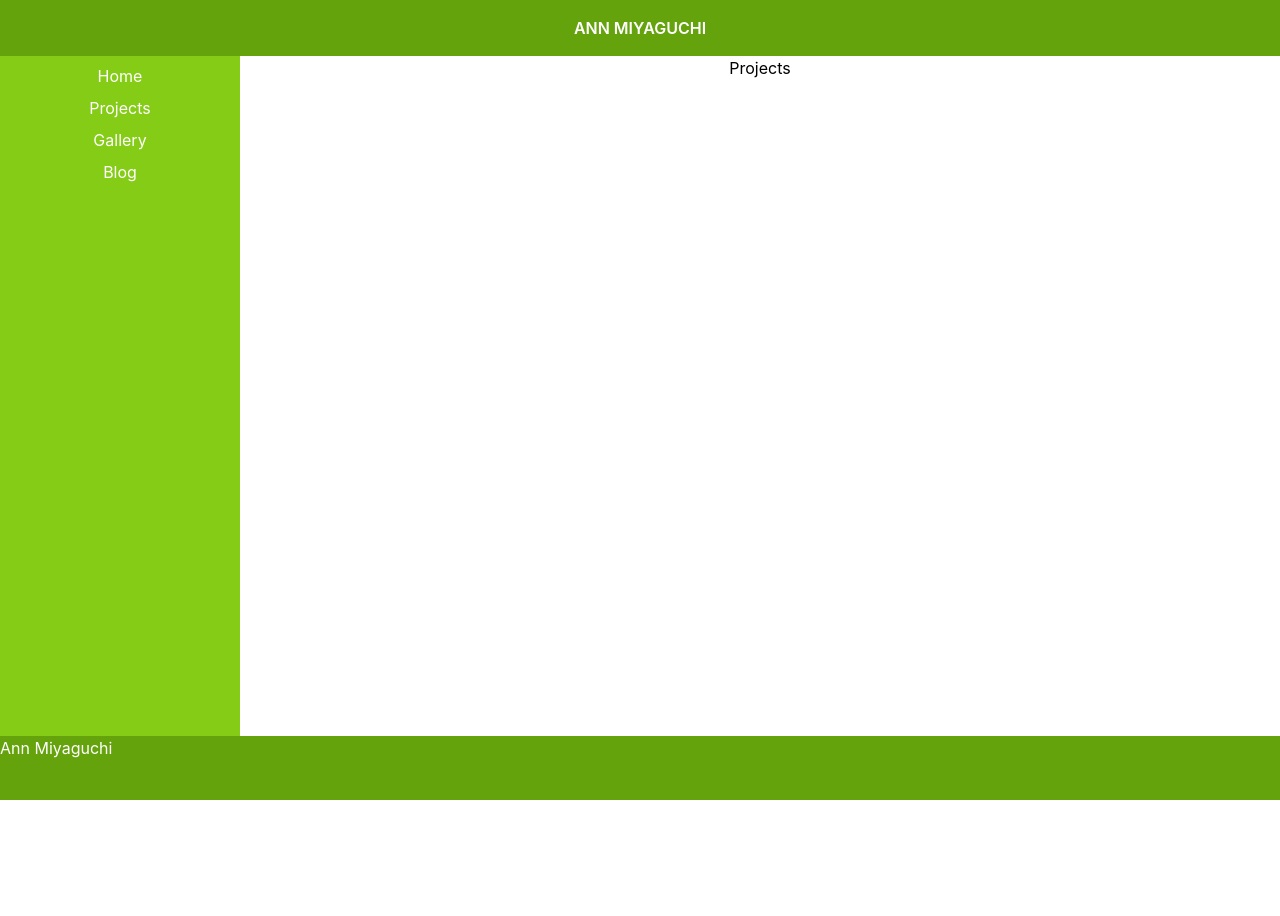
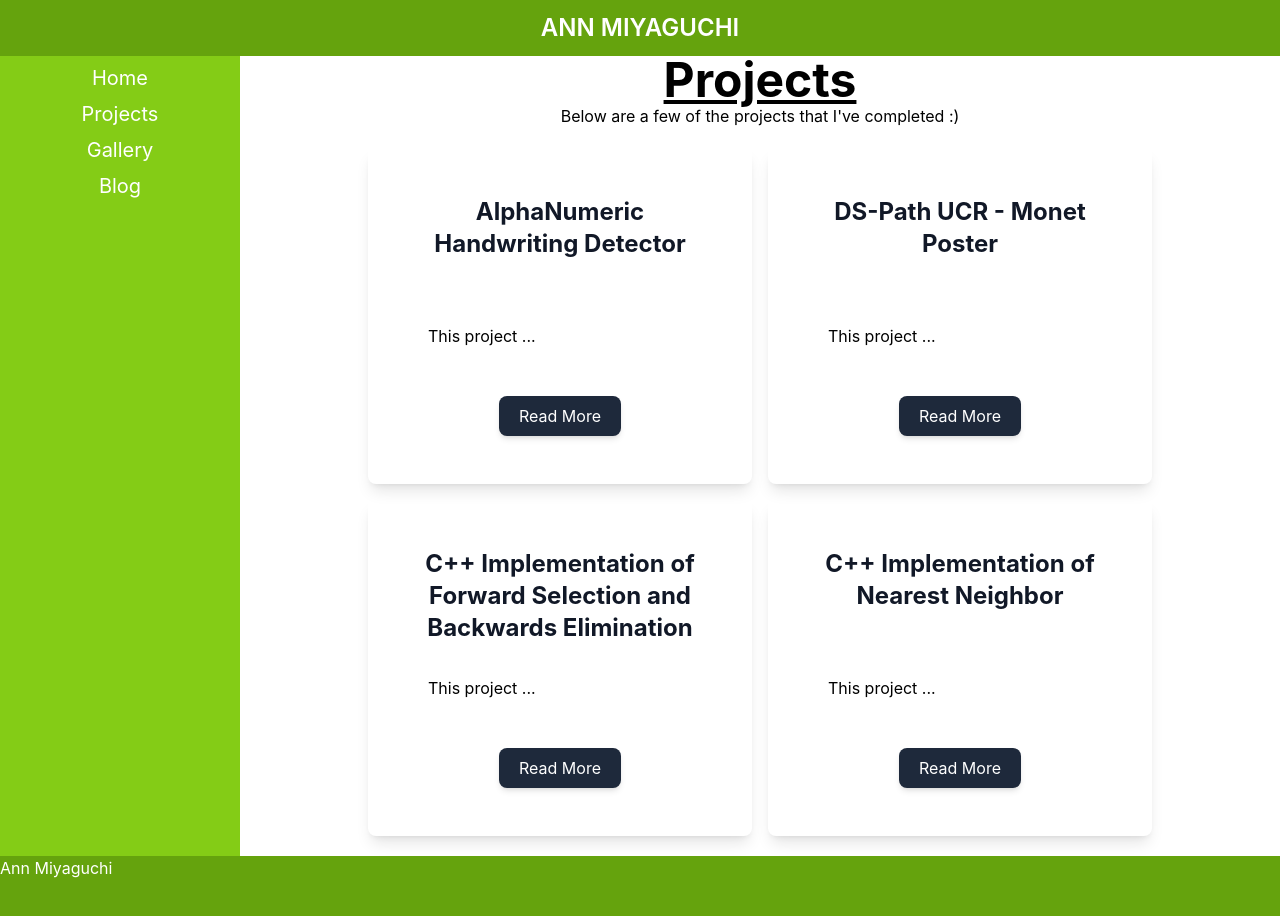
Before and after one commit to limesoda314/website2023, a React (Create React App) app: page /projects in a window 1280 px wide. Shown: the top 916 px of the page. Before the commit the page ends 800 px from the top, so only its background shows below. Built offline with nearby package versions, Linux system fonts and the light colour scheme.

Commit message:
Added in project cards and links to the project pages where you can read more. Will need to implement code blocks and fill in descriptions later. I will need to add additional projects later

```diff
--- a/src/App.js
+++ b/src/App.js
@@ -6,6 +6,10 @@ import Gallery from "./Components/Pages/Gallery";
 import Blog from "./Components/Pages/Blog";
 import Layout from "./Components/Pages/Layout";
 import NoPage from "./Components/Pages/NoPage";
+import Alphanumeric from './Components/Projects/alphanumeric';
+import Poster from  './Components/Projects/dspathposter';
+import ForwardBackwards from './Components/Projects/forwardbackward';
+import NearestNeighbor from './Components/Projects/nearestneighbor';
 
 
 function App() {
@@ -19,7 +23,13 @@ function App() {
             <Route path="gallery" element={<Gallery />} />
             <Route path="blog" element={<Blog />} />
             <Route path="*" element={<NoPage />} />
+
+            <Route path="projects/alphanumeric-handwriting-detector" element={<Alphanumeric />} />
+            <Route path="projects/dspath-ucr-monet-poster" element={<Poster/>} />
+            <Route path="projects/cpp-forward-selection-and-backwards-elimination-implementation" element={<ForwardBackwards />} />
+            <Route path="projects/cpp-nearest-neighbor-implementation" element={<NearestNeighbor />} />
         </Route>
+
         </Routes>
     </BrowserRouter>
 
--- a/src/Components/Pages/Home.js
+++ b/src/Components/Pages/Home.js
@@ -10,7 +10,8 @@ function Home() {
             <div className="flex flex-col space-y-8">
                 <h1 className='text-5xl font-bold underline'>Home</h1>
                 <div className="px-8 text-left box-content box-border">
-                    Hello! I'm Ann, a soon to be masters student at UCR. I just graduated with my bachelor's this spring so over the summer I'm planning to work on this website. Hopefully before the end of summer
+                    Hello! I'm Ann, a soon to be masters student at UCR. I just graduated with my bachelor's this spring so over the summer I'm planning to work on this website.
+                    Hopefully before the end of summer you'll get to see something cool
                 </div>
             </div>
 
--- a/src/Components/Pages/Layout.js
+++ b/src/Components/Pages/Layout.js
@@ -23,7 +23,7 @@ export default function Layout() {
 
    return (
        <div className='min-h-screen flex flex-col'>
-           <header className='bg-lime-600 text-white sticky top-0 h-14 flex justify-center items-center font-semibold uppercase'>
+           <header className='bg-lime-600 text-white sticky top-0 h-14 flex justify-center items-center text-2xl font-semibold uppercase'>
                Ann Miyaguchi
            </header>
            <div className='flex flex-col md:flex-row flex-1'>
@@ -33,7 +33,7 @@ export default function Layout() {
                            {testMenuItems.map(({ href, title }) => (
                                <li className='m-2' key={title}>
                                    <NavLink to={href} >
-                                       <p className={'hover:bg-lime-300 text-white'}>{title}</p>
+                                       <p className={'hover:bg-lime-300 text-xl text-white'}>{title}</p>
                                    </NavLink>
                                </li>
                            ))}
@@ -44,7 +44,6 @@ export default function Layout() {
                    <Outlet />
                </main>
 
-
            </div>
            <footer className={"bg-lime-600 text-white flex inset-x-0 bottom-0 h-16 "}>
                 <p>
--- a/src/Components/Pages/NoPage.js
+++ b/src/Components/Pages/NoPage.js
@@ -5,6 +5,7 @@ function NoPage() {
         <div>
             <title>404 Error</title>
             <h1>404 Error</h1>
+            <p>Sorry, the page you are trying to access doesn't exist</p>
         </div>
     );
 } export default NoPage;
--- a/src/Components/Pages/Projects.js
+++ b/src/Components/Pages/Projects.js
@@ -1,8 +1,48 @@
-function Projects() {
+
+import SimpleCard from '../SimpleCard';
+
+export default function Projects() {
+
+    const testProjectItems = [
+        {
+            href: 'alphanumeric-handwriting-detector',
+            title: 'AlphaNumeric Handwriting Detector',
+            description: 'This project ...',
+        },
+        {
+            href: 'dspath-ucr-monet-poster',
+            title: 'DS-Path UCR - Monet Poster ',
+            description: 'This project ...',
+        },
+        {
+            href: 'cpp-forward-selection-and-backwards-elimination-implementation',
+            title: 'C++ Implementation of Forward Selection and Backwards Elimination',
+            description: 'This project ...',
+        },
+        {
+             href: 'cpp-nearest-neighbor-implementation',
+             title: 'C++ Implementation of Nearest Neighbor',
+             description: 'This project ...',
+        },
+    ];
     return (
-    <div>
+        <div>
         <title>Projects</title>
-        <p> Projects</p>
-    </div>);
+
+        <div className="flex flex-col">
+            <h1 className='text-5xl font-bold underline'>Projects</h1>
+            <div>
+                Below are a few of the projects that I've completed :)
+            </div>
+            <div className="flex flex-row flex-wrap justify-center text-center p-3">
+                    {testProjectItems.map(({ href, description, title }) => (
+                        <SimpleCard  title={title} description={description} href={href} />
+                    ))}
+            </div>
+
+        </div>
+
+    </div>
+    );
+
 };
-export default Projects;
--- /dev/null
+++ b/src/Components/Projects/alphanumeric.js
@@ -0,0 +1,7 @@
+export default function Alphanumeric() {
+    return (
+    <div>
+        <title>Alphanumeric</title>
+        <p> Alphanumeric</p>
+    </div>);
+};
--- /dev/null
+++ b/src/Components/Projects/dspathposter.js
@@ -0,0 +1,9 @@
+export default function Poster() {
+    return (
+    <div>
+        <title>DS Path Poster</title>
+        <p> DS Path Poster </p>
+
+
+    </div>);
+};
--- /dev/null
+++ b/src/Components/Projects/forwardbackward.js
@@ -0,0 +1,9 @@
+export default function ForwardBackwards() {
+    return (
+    <div>
+        <title>Forward Selection and Backwards Elimination</title>
+        <p> Forward Selection and Backwards Elimination </p>
+
+
+    </div>);
+};
--- /dev/null
+++ b/src/Components/Projects/nearestneighbor.js
@@ -0,0 +1,9 @@
+export default function NearestNeighbor() {
+    return (
+    <div>
+        <title>Nearest Neighbor</title>
+        <p> Nearest Neighbor </p>
+
+
+    </div>);
+};
--- /dev/null
+++ b/src/Components/SimpleCard.js
@@ -0,0 +1,31 @@
+// card taken from material tailwind
+// https://www.material-tailwind.com/docs/react/card
+import { NavLink} from "react-router-dom";
+import {
+    Card,
+    CardBody,
+    CardFooter,
+    Typography,
+  } from "@material-tailwind/react";
+
+  export default function SimpleCard(props) {
+    return (
+      <Card className="mt-6 w-96 rounded-lg shadow-lg p-6 m-2">
+        <CardBody>
+          {/* variant="h5" color="blue-gray" className="mb-2" */}
+          <Typography className="font-bold text-2xl text-gray-900 h-32">
+            {props.title}
+          </Typography>
+          <Typography className="text-left px-3">
+            {props.description}
+          </Typography>
+        </CardBody>
+        <CardFooter >
+          <NavLink to={props.href} >
+              <button className="bg-slate-800 text-white hover:bg-lime-400 rounded-lg shadow-md py-2 px-5">Read More</button>
+          </NavLink>
+
+        </CardFooter>
+      </Card>
+    );
+  }
```
Also changed, not shown: package.json (+2 -6 lines), 1 other file (tests, documents, lock files or other folders).
